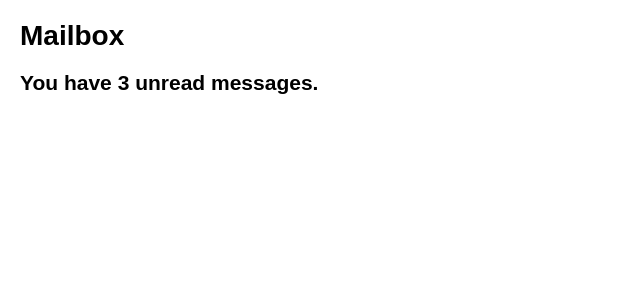
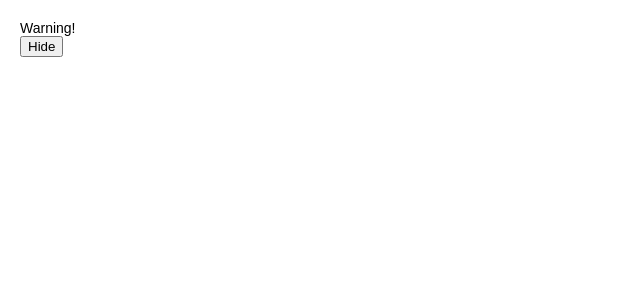
Before and after one commit to Terence625/react-project, a React (Create React App) app: page / in a window 1280 px wide. Shown: the top 300 px of the page, without its empty margins (0-640 px from the left). Built offline with nearby package versions, Linux system fonts and the light colour scheme.

Commit message:
[Wenguang] add Page component and WarningBanner component in conditional-rendering

```diff
--- /dev/null
+++ b/src/component/conditional-rendering/Page.tsx
@@ -0,0 +1,29 @@
+import React from "react";
+import WarningBanner from "./WarningBanner";
+
+interface IPageState {
+  showWarning: boolean;
+}
+
+export default class Page extends React.Component<{}, IPageState> {
+  constructor(props) {
+    super(props);
+    this.state = { showWarning: true };
+    this.handleToggleClick = this.handleToggleClick.bind(this);
+  }
+
+  handleToggleClick() {
+    this.setState((state) => ({
+      showWarning: !state.showWarning,
+    }));
+  }
+
+  render() {
+    return (
+      <div>
+        <WarningBanner warn={this.state.showWarning} />
+        <button onClick={this.handleToggleClick}>{this.state.showWarning ? "Hide" : "Show"}</button>
+      </div>
+    );
+  }
+}
--- /dev/null
+++ b/src/component/conditional-rendering/WarningBanner.tsx
@@ -0,0 +1,10 @@
+interface IWarningBannerProps {
+  warn: boolean;
+}
+
+export default function WarningBanner(props: IWarningBannerProps) {
+  if (props.warn) {
+    return <div className="warning">Warning!</div>;
+  }
+  return null;
+}
--- a/src/index.tsx
+++ b/src/index.tsx
@@ -6,13 +6,15 @@
 import Toggle from "./component/handle-events/Toggle";
 import LoginControl from "./component/conditional-rendering/LoginControl";
 import Mailbox from "./component/conditional-rendering/Mailbox";
+import Page from "./component/conditional-rendering/Page";
 // ========================================
 
 // ReactDOM.render(<Game />, document.getElementById("root"));
 // ReactDOM.render(<App />, document.getElementById("root"));
 // ReactDOM.render(<Toggle />, document.getElementById("root"));
 // ReactDOM.render(<LoginControl />, document.getElementById("root"));
-ReactDOM.render(
-  <Mailbox unreadMessages={["React", "Re: React", "Re:Re: React"]} />,
-  document.getElementById("root"),
-);
+// ReactDOM.render(
+//   <Mailbox unreadMessages={["React", "Re: React", "Re:Re: React"]} />,
+//   document.getElementById("root"),
+// );
+ReactDOM.render(<Page />, document.getElementById("root"));
```
